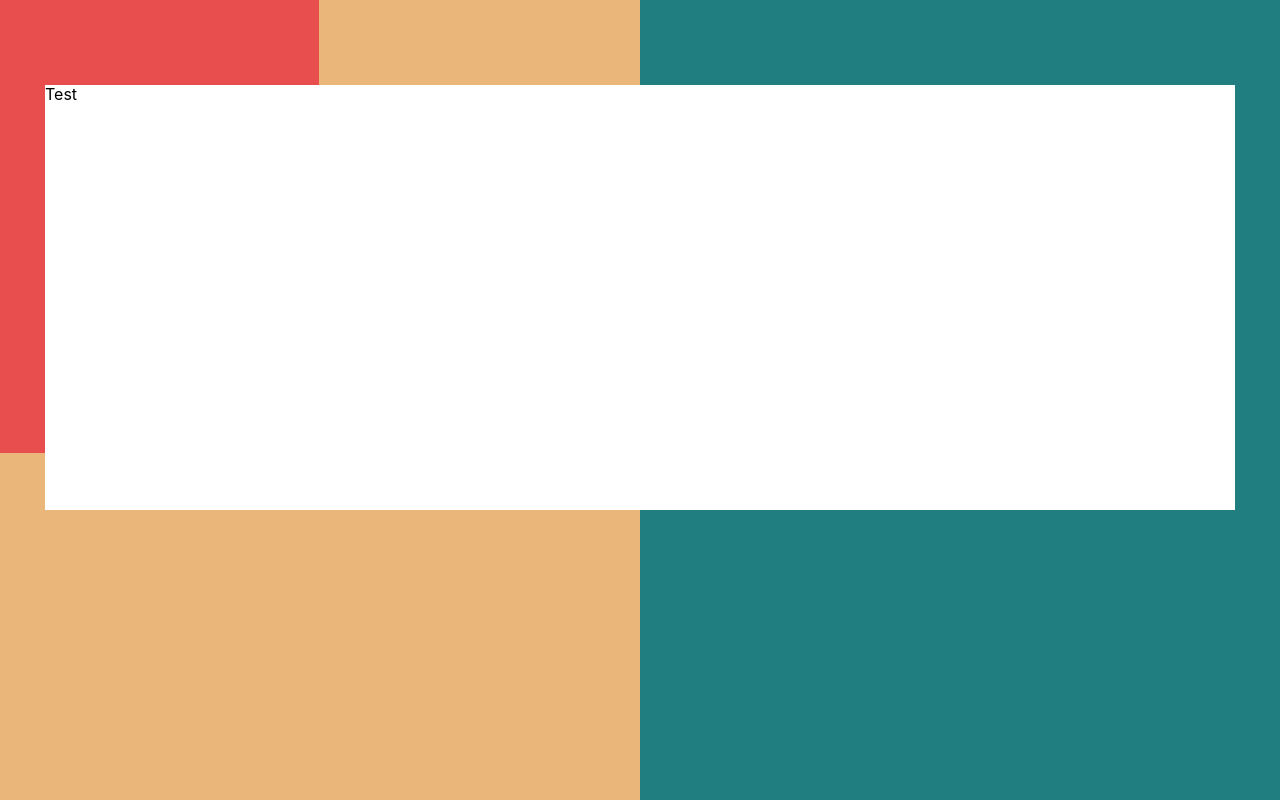
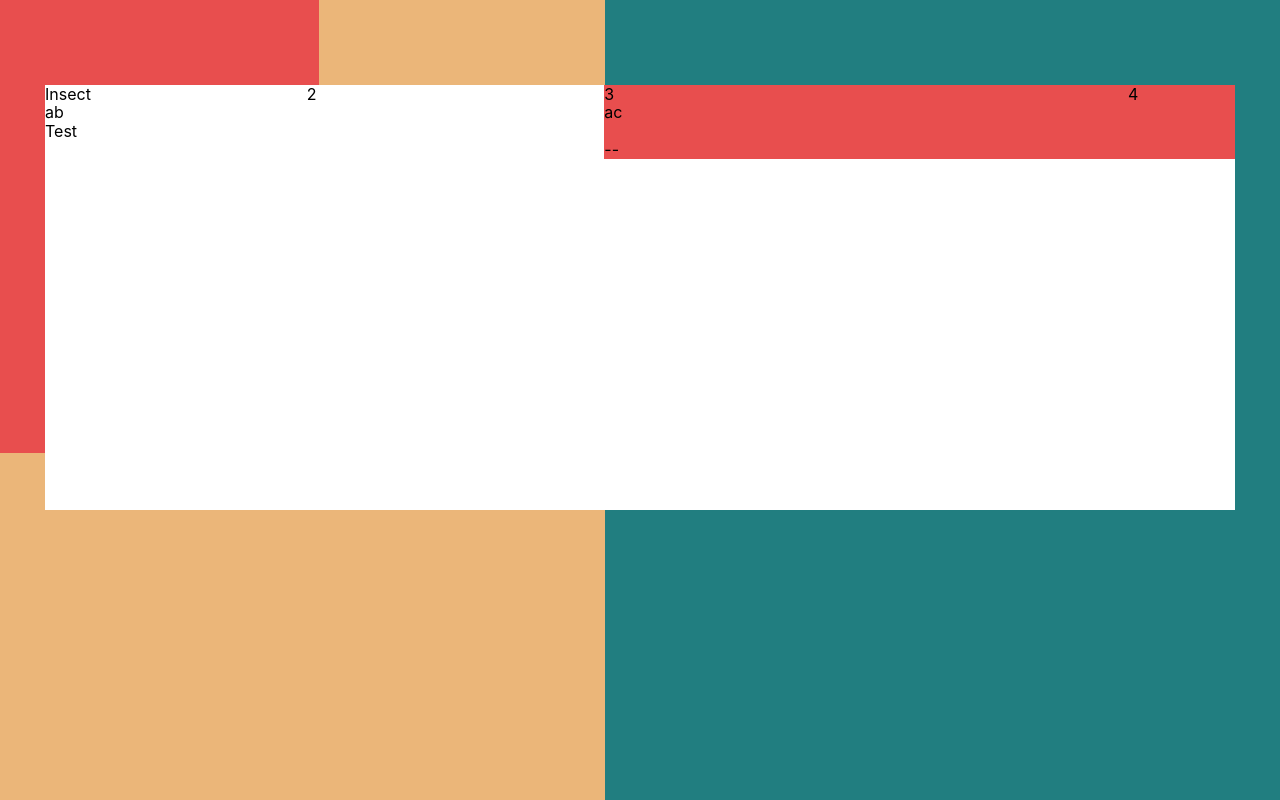
Before and after one commit to llChimerall/nuxttest, a Nuxt app: page /bugtest in a window 1280 px wide. Built offline with nearby package versions, Linux system fonts and the light colour scheme.

Commit message:
add grid

```diff
--- /dev/null
+++ b/components/Blogo.vue
@@ -0,0 +1,12 @@
+<template>
+  <div class="logo">
+  Insect
+  </div>
+</template>
+
+<script>
+
+</script>
+
+<style>
+</style>
--- a/layouts/bug.vue
+++ b/layouts/bug.vue
@@ -33,7 +33,7 @@ html, body, #__layout, #__nuxt {
     content: '';
     position: absolute;
     background-color: #217e80;
-    width: 50%;
+    width: 52.75%;
     height: 100%;
     right: 0;
     top: 0;
--- a/pages/bugtest.vue
+++ b/pages/bugtest.vue
@@ -1,14 +1,99 @@
 <template>
-  <div>
-    Test
+  <div class="gridwrapper">
+    <div class="grid">
+      <div class="header">
+        <div class="logo">
+        <Blogo />
+        </div>
+        <div class="search">
+        2
+        </div>
+        <div class="menu">
+        3
+        </div>
+        <div class="cart">
+        4
+        </div>
+      </div>
+      <div class="main">
+        <div class="describ">
+        ab
+          <div>
+          Test
+          </div>
+        </div>
+        <div class="buy">
+        ac
+        </div>
+      </div>
+      <div class="footer">
+        <div class="contact">
+        --
+        </div>
+      </div>
+    </div>
   </div>
 </template>
 
 <script>
+import Blogo from '~/components/Blogo.vue'
+
 	export default {
-		layout: 'bug'
+		layout: 'bug',
+    components: {
+      Blogo
+    }
 	}
 </script>
 
 <style>
+.gridwrapper {
+  position: relative;
+
+  &:before {
+    content: '';
+    height: 100%;
+    width: 53%;
+    right: 0;
+    background-color: #e84e4e;
+    position: absolute;
+  }
+}
+
+.grid {
+  position: relative;
+}
+
+.header, .main, .footer {
+  display: flex;
+}
+
+.logo {
+  width: 22%;
+}
+
+.search {
+  width: 25%;
+}
+
+.menu {
+  width: 44%;
+}
+
+.cart {
+  width: 9%;
+}
+
+.describ {
+  width: 47%;
+}
+
+.buy {
+  width: 53%;
+}
+
+.contact {
+  width: 53%;
+  margin-left: auto;
+}
 </style>
```
